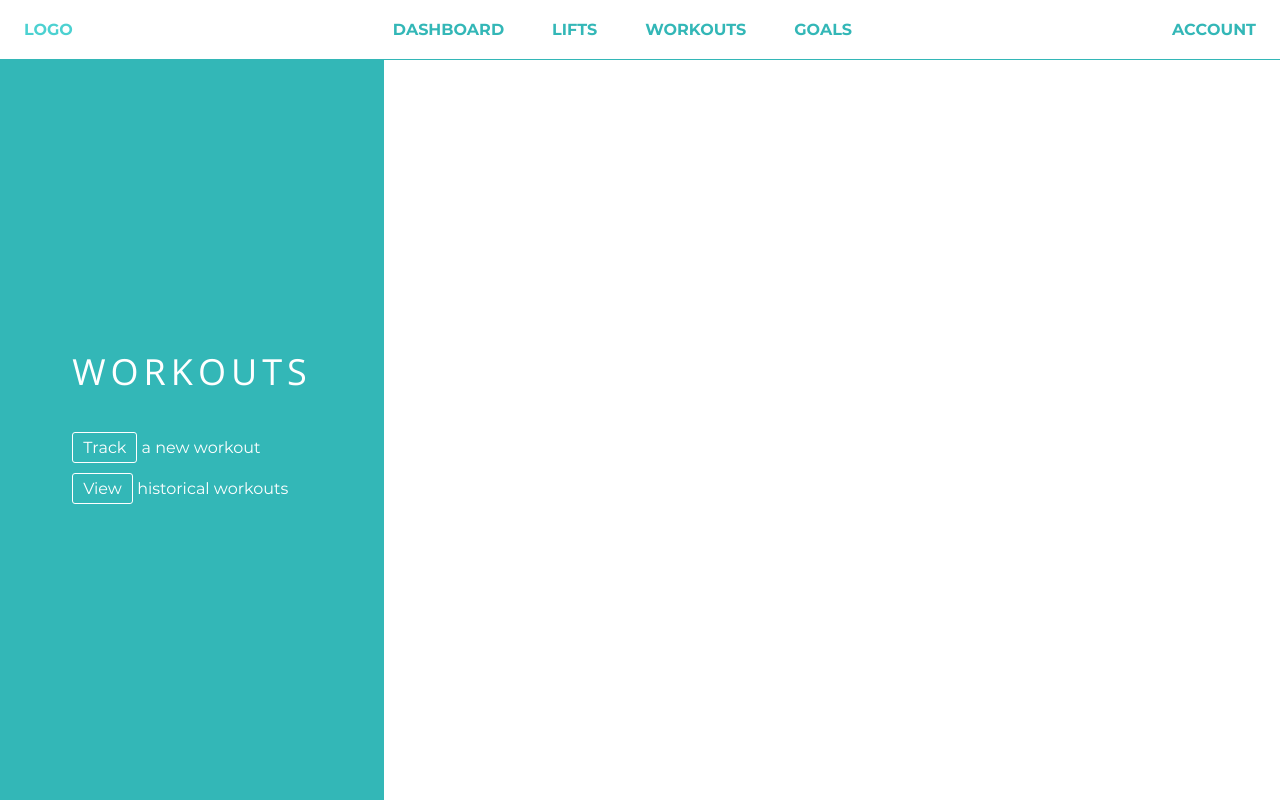
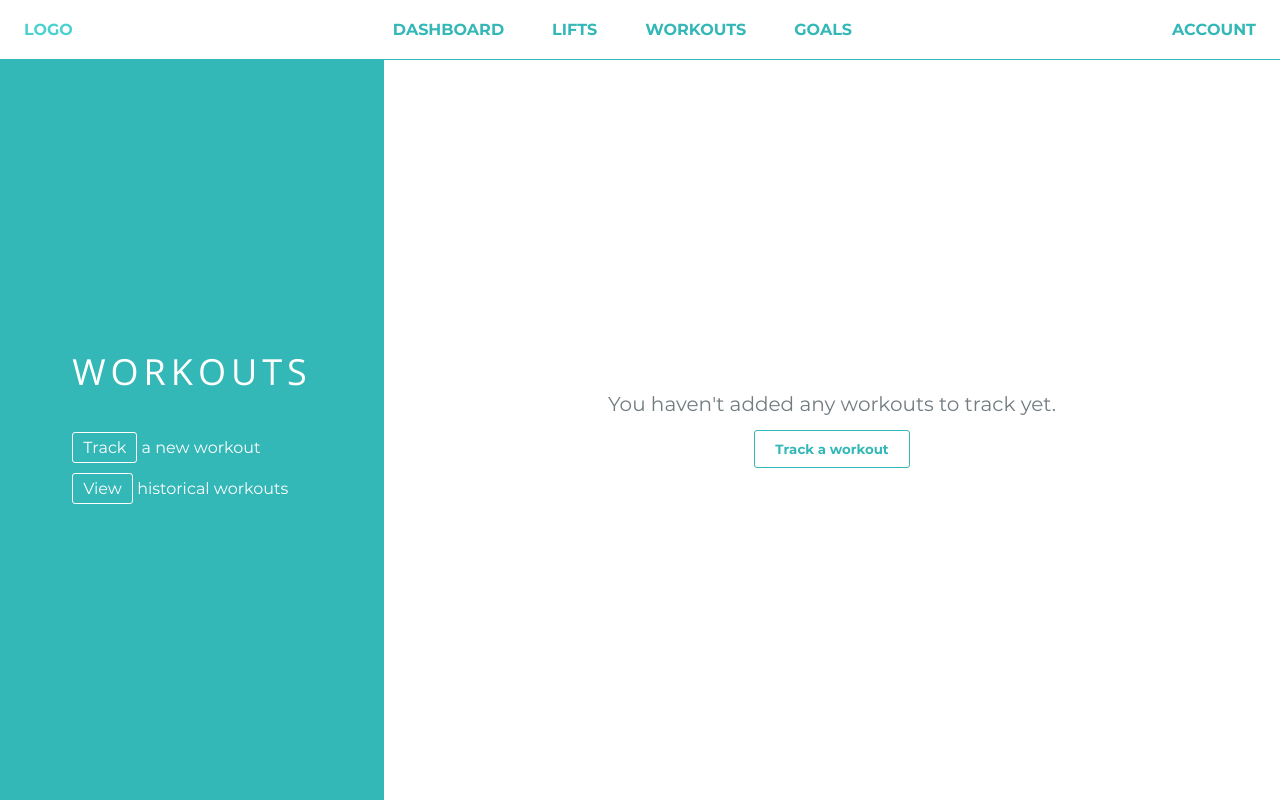
Before and after one commit to aathornburg/lift-tracker, an Angular app: page / in a window 1280 px wide. Built offline with nearby package versions, Linux system fonts and the light colour scheme.

Commit message:
Made basic content for workouts page

```diff
--- a/src/app/pages/workouts/components/workouts/workouts.component.html
+++ b/src/app/pages/workouts/components/workouts/workouts.component.html
@@ -1,4 +1,4 @@
-<div class="page-title-content__wrapper">
+<div class="page-section__wrapper page-title-content__wrapper">
     <div class="page-title-content">
         <h1>Workouts</h1>
         <div class="page-title-content__info">
@@ -13,3 +13,7 @@
         </div>
     </div>
 </div>
+<div class="page-section__wrapper page-content workouts-page-content--no-workouts">
+    <div class="page-content__no-workouts-text">You haven't added any workouts to track yet.</div>
+    <button type="button" class="page-content__no-workouts-button">Track a workout</button>
+</div>
--- a/src/app/pages/workouts/components/workouts/workouts.component.scss
+++ b/src/app/pages/workouts/components/workouts/workouts.component.scss
@@ -1,5 +1,36 @@
+@import "~src/variables.scss";
+
 :host {
-    display: block;
+    display: flex;
     width: 100%;
     height: 100%;
 }
+
+.workouts-page-content--no-workouts {
+    flex-direction: column;
+}
+
+.page-content__no-workouts-text {
+    color: $font-color;
+    font-size: 1.25em;
+}
+
+.page-content__no-workouts-button {
+    display: block;
+    display: block;
+    background: transparent;
+    border: 1.5px solid $main-color;
+    padding: 10px 20px;
+    border-radius: 3px;
+    font-family: inherit;
+    font-weight: bold;
+    color: $main-color;
+    cursor: pointer;
+    margin-top: 1em;
+    transition: all .1s ease-in-out;
+
+    &:hover, &:focus {
+        background: $main-color;
+        color: white;
+    }
+}
--- a/src/styles.scss
+++ b/src/styles.scss
@@ -157,13 +157,10 @@ html {
 
         /* The section on the left of a page */
         .page-title-content__wrapper {
-            display: flex;
-            align-items: center;
-            justify-content: center;
             width: 30%;
-            height: 100%;;
             background: $main-color;
             color: white;
+            flex-shrink: 0;
 
             .page-title-content__info-section {
                 margin-bottom: 10px;
@@ -186,6 +183,22 @@ html {
                     }
                 }
             }
+        }
+
+        .page-section__wrapper {
+            display: flex;
+            justify-content: center;
+            align-items: center;
+            height: 100%;
+        }
+
+        /* The section on the right of a page */
+        .page-content {
+            display: flex;
+            justify-content: center;
+            align-items: center;
+            height: 100%;
+            width: 100%;
         }
 
         /* Form errors */
```
